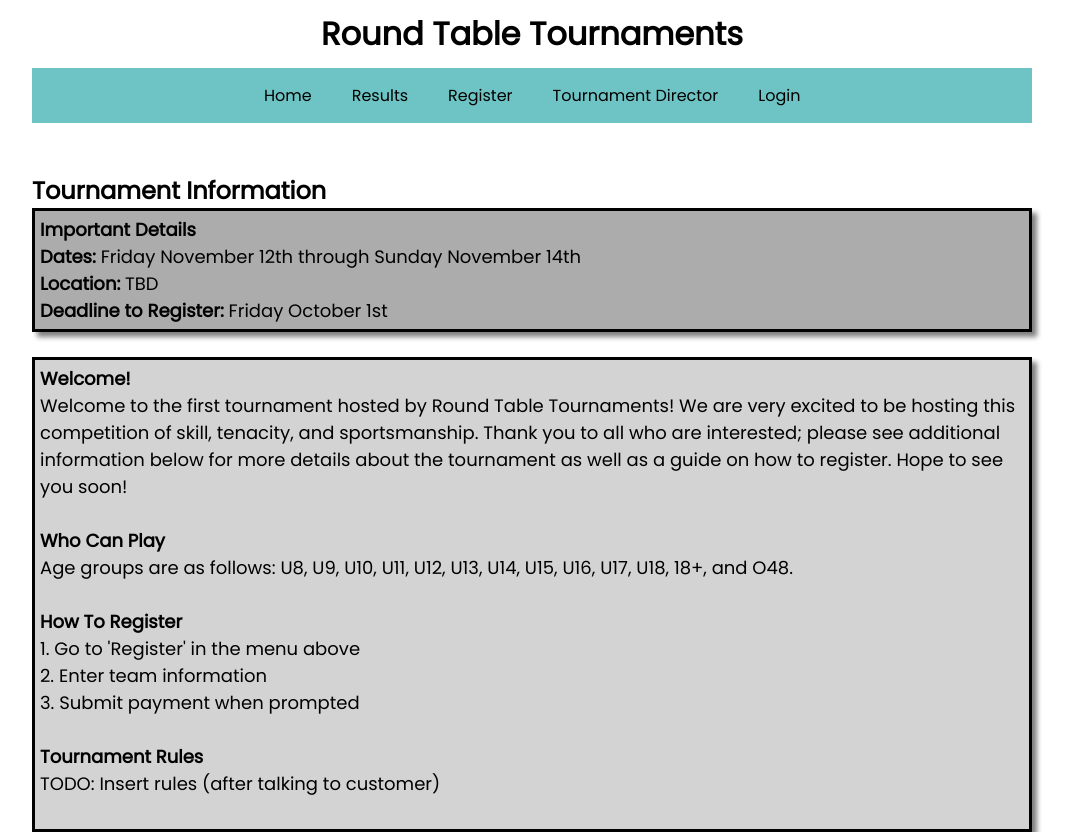
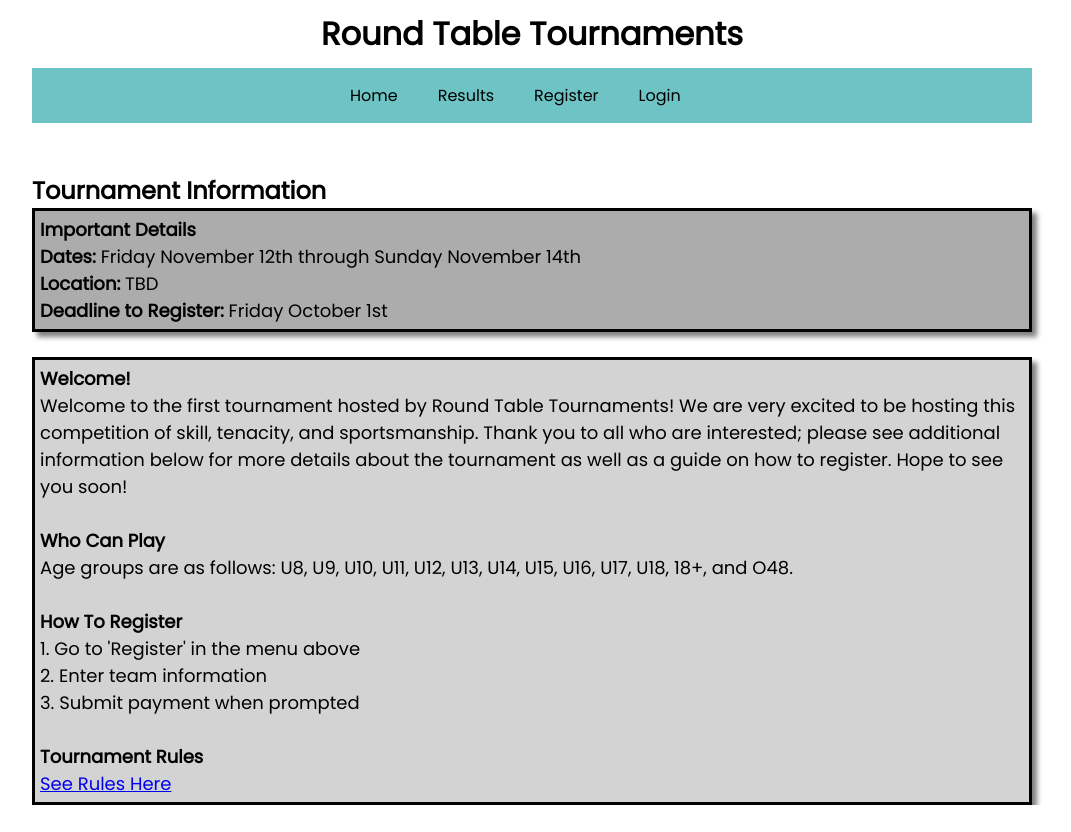
Before and after one commit to dazinn/SER515-Team4-roundTableTournaments, an Angular app in the folder roundTableTournamentsFrontEnd/: page / in a window 1280 px wide. Shown: the whole page, without its empty margins (108-1179 px from the left). After the commit the page ends 805 px from the top, so only its background shows below. Built offline with nearby package versions, Linux system fonts and the light colour scheme.

Commit message:
sprint5-storyless: Removed Tournament Director link from nav bar and added rules link to homepage.

```diff
--- a/roundTableTournamentsFrontEnd/src/app/homepage/homepage.component.html
+++ b/roundTableTournamentsFrontEnd/src/app/homepage/homepage.component.html
@@ -36,7 +36,7 @@
 
 
     <h4>Tournament Rules</h4>
-    <p> TODO: Insert rules (after talking to customer)</p>
+    <a href="https://www.usyouthsoccer.org/">See Rules Here</a>
     <br>
 
 </div>
--- a/roundTableTournamentsFrontEnd/src/app/navigation/navigation.component.css
+++ b/roundTableTournamentsFrontEnd/src/app/navigation/navigation.component.css
@@ -9,7 +9,7 @@
     position: relative;
 
     /* Used to center nav bar */
-    padding-left: 10%;
+    padding-left: 20%;
     padding-right: 10%;
     max-width: 1000px;
     min-width: 1000px;
--- a/roundTableTournamentsFrontEnd/src/app/navigation/navigation.component.html
+++ b/roundTableTournamentsFrontEnd/src/app/navigation/navigation.component.html
@@ -5,7 +5,6 @@
         <li><a routerLink="/">Home</a></li>
         <li><a routerLink="/results">Results</a></li>
         <li><a routerLink="/register">Register</a></li>
-        <li><a routerLink="/tournament-director">Tournament Director</a></li>
         <li><a routerLink="/login">Login</a></li>
     </ul>
 </div>
```
